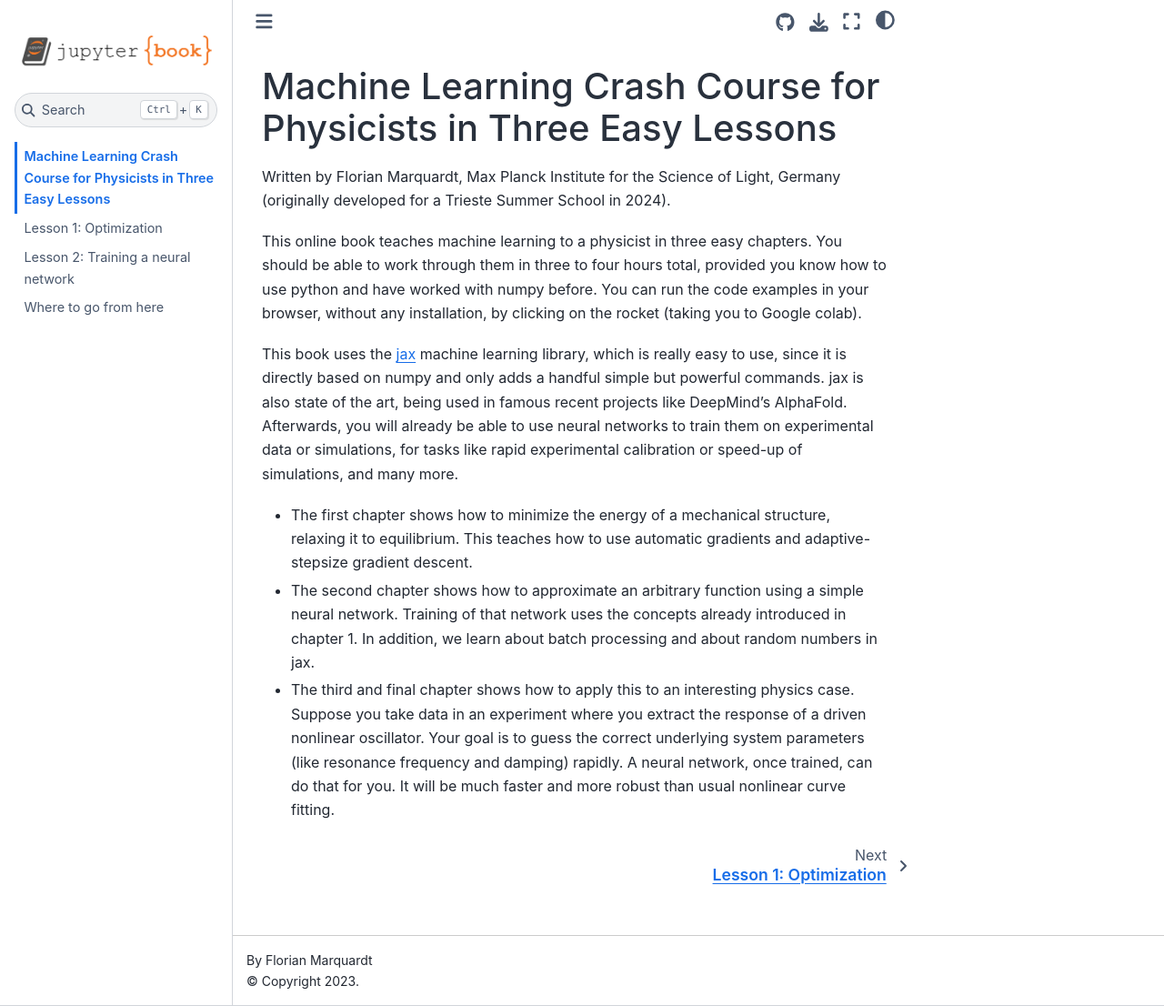
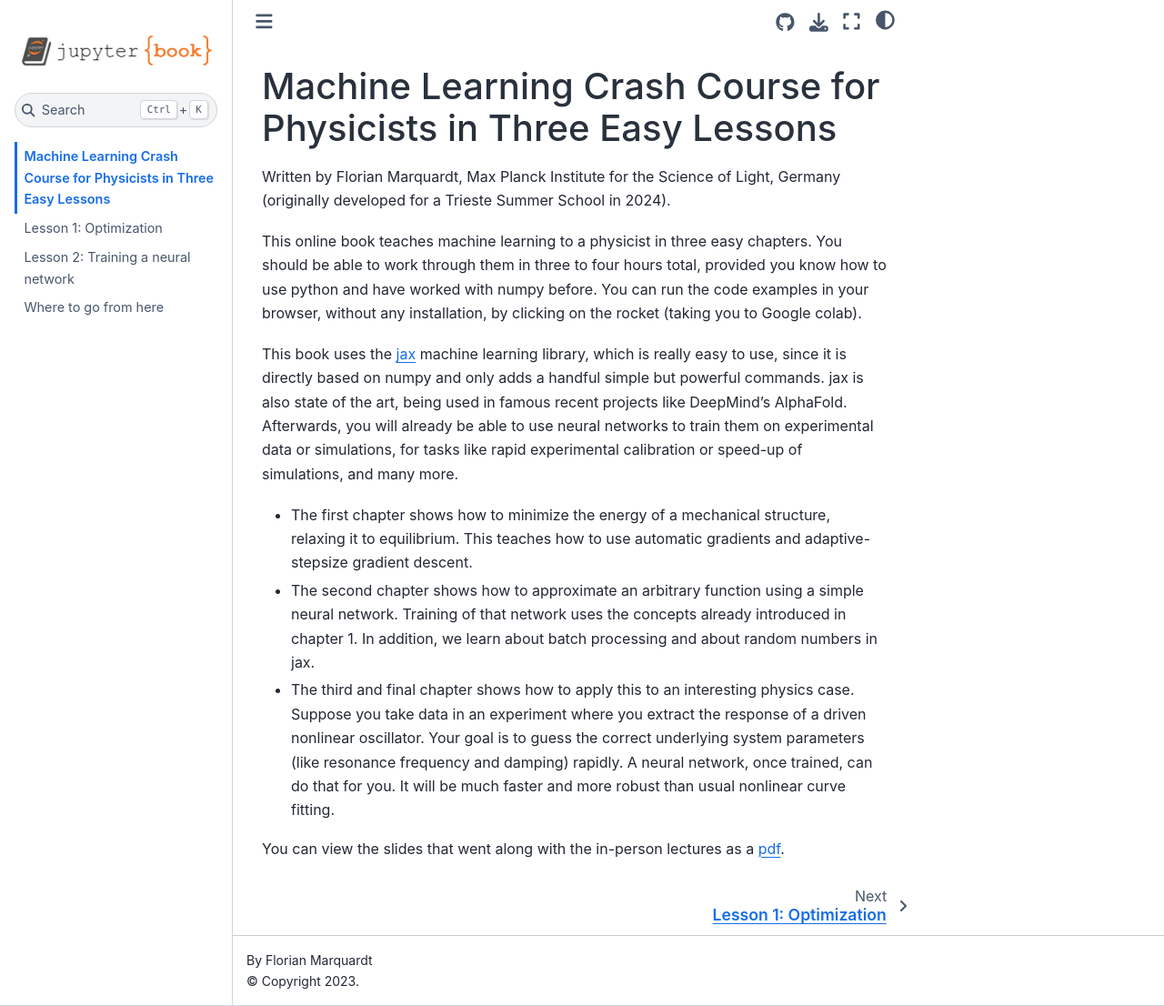
Before and after one commit to FlorianMarquardt/MachineLearningThreeEasyLessons, a Jupyter Book: the page built from intro.md, in a window 1280 px wide and 1106 px high. Shown: the whole window at 91% size. Built offline with Jupyter Book 1.0.4 settings and Sphinx 7.4.7 and the Sphinx Book theme 1.1.4, drawn with Linux system fonts in a browser that asks for light colours; pages that are not in the unit, such as notebooks, are missing from menus.

Commit message:
added link

```diff
--- a/intro.md
+++ b/intro.md
@@ -11,3 +11,5 @@
 - The second chapter shows how to approximate an arbitrary function using a simple neural network. Training of that network uses the concepts already introduced in chapter 1. In addition, we learn about batch processing and about random numbers in jax.
 
 - The third and final chapter shows how to apply this to an interesting physics case. Suppose you take data in an experiment where you extract the response of a driven nonlinear oscillator. Your goal is to guess the correct underlying system parameters (like resonance frequency and damping) rapidly. A neural network, once trained, can do that for you. It will be much faster and more robust than usual nonlinear curve fitting.
+
+You can view the slides that went along with the in-person lectures as a [pdf](https://FlorianMarquardt.github.io/MachineLearningThreeEasyLessons/2024_09_ML_Three_Easy_Lessons_Marquardt.pdf).
```
